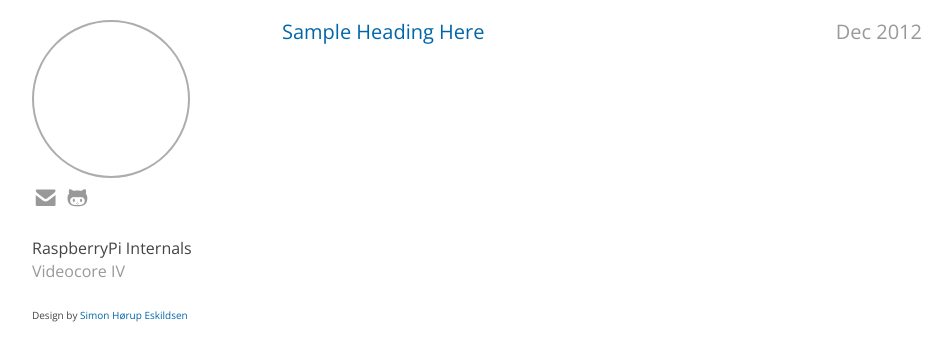
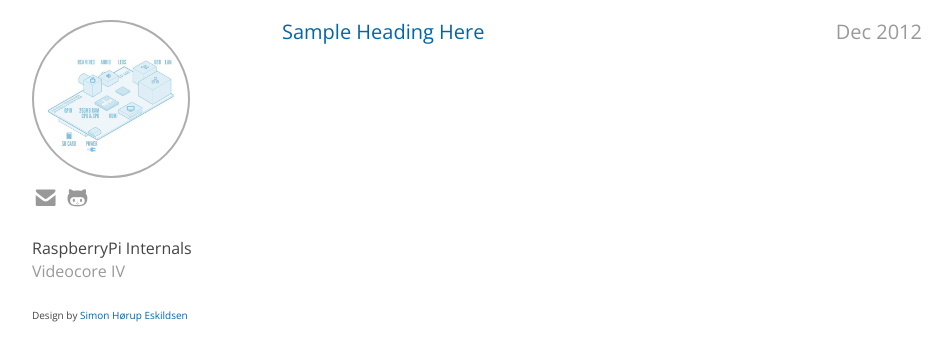
Before and after one commit to hermanhermitage/videocoreiv, a Jekyll site: the page built from index.html, in a window 1280 px wide. Shown: the top 361 px of the page, without its empty margins (138-1090 px from the left). Built offline with Jekyll 4.4.1, drawn with Linux system fonts in a browser that asks for light colours.

Commit message:
Final update? :-)

```diff
--- a/_layouts/default.html
+++ b/_layouts/default.html
@@ -27,7 +27,7 @@
     <div class="container">
       <div id='mobile' class='two columns hidden'>
         <ul>
-          <li><a href='/'>Herman</a></li>
+          <li><a href='/videocoreiv'>Herman</a></li>
           <li><span class="gray">Herman Hermitage</span></li>
           <li><a href="mailto:hermanhermitage@hotmail.com">hermanhermitage@hotmail.com</a></li>
         </ul>
--- a/static/css/style.css
+++ b/static/css/style.css
@@ -1020,7 +1020,7 @@ article ul li li li {
 }
 
 #avatar {
-  background-image: url('static/images/raspberrypi.jpg');
+  background-image: url('/videocoreiv/static/images/raspberrypi.jpg');
   background-size: cover;
   height: 154px;
   width: 154px;
```
